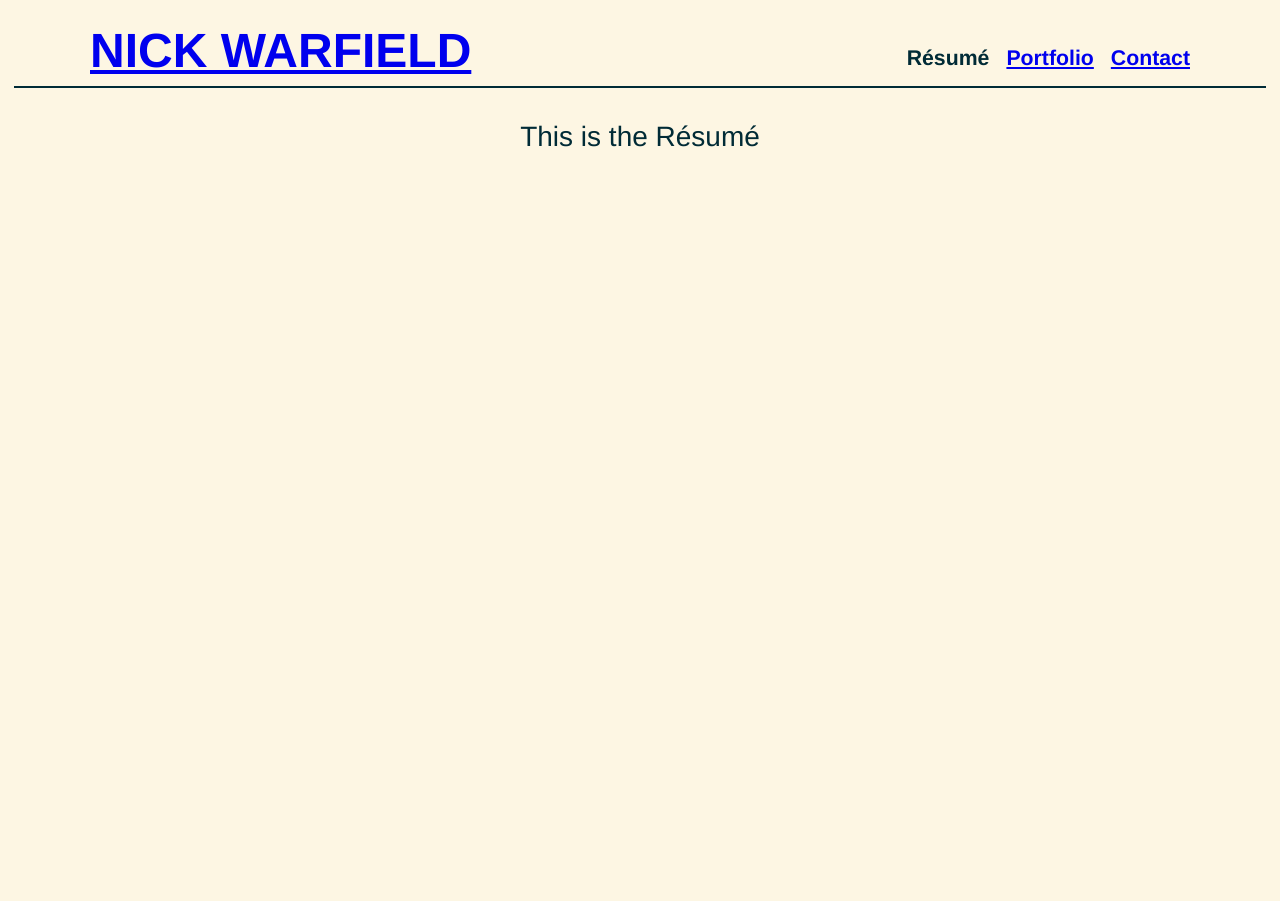
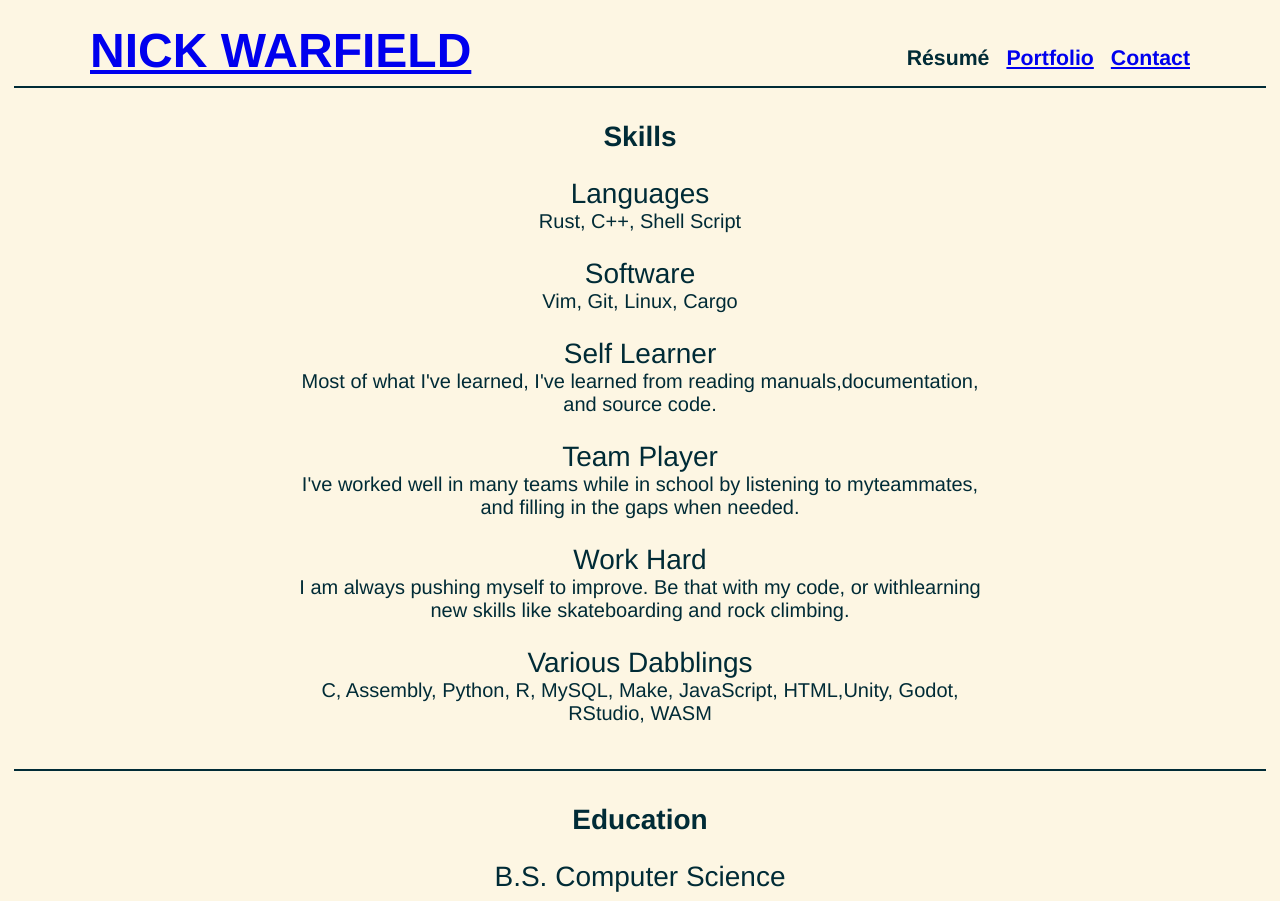
Before and after one commit to nick-warfield/nick-warfield.github.io, a plain HTML site: page resume.html in a window 1280 px wide. Before the commit the page ends 800 px from the top, so only its background shows below. Drawn offline with Linux system fonts and the light colour scheme.

Commit message:
Updated resume/portfolio. Added all of the content.

```diff
--- a/resume.html
+++ b/resume.html
@@ -29,10 +29,34 @@
 	</div>
 	<hr class="hline" />
 
-	<!-- Content -->
-	<div class="content">
-		This is the Résumé
+	<div class="content" style="font-weight:bold">
+		Skills<br>
 	</div>
+
+	<div class="content">Languages<br> </div>
+	<div class="content-body">Rust, C++, Shell Script</div>
+
+	<div class="content">Software<br> </div>
+	<div class="content-body">Vim, Git, Linux, Cargo</div>
+
+	<div class="content">Self Learner<br> </div>
+	<div class="content-body">Most of what I've learned, I've learned from reading manuals,documentation, and source code.</div>
+
+	<div class="content">Team Player<br> </div>
+	<div class="content-body">I've worked well in many teams while in school by listening to myteammates, and filling in the gaps when needed.</div>
+
+	<div class="content">Work Hard<br> </div>
+	<div class="content-body">I am always pushing myself to improve. Be that with my code, or withlearning new skills like skateboarding and rock climbing.</div>
+
+	<div class="content">Various Dabblings<br> </div>
+	<div class="content-body">C, Assembly, Python, R, MySQL, Make, JavaScript, HTML,Unity, Godot, RStudio, WASM</div>
+	<br> <br>
+
+	<hr class="hline">
+	<div class="content" style="font-weight:bold">
+		Education
+	</div>
+	<div class="content">B.S. Computer Science</div>
 
 </body>
 </html>
```
Also changed, not shown: contact.html (+12 -1 lines), index.html (+13 -5 lines), portfolio.html (+19 -3 lines).
